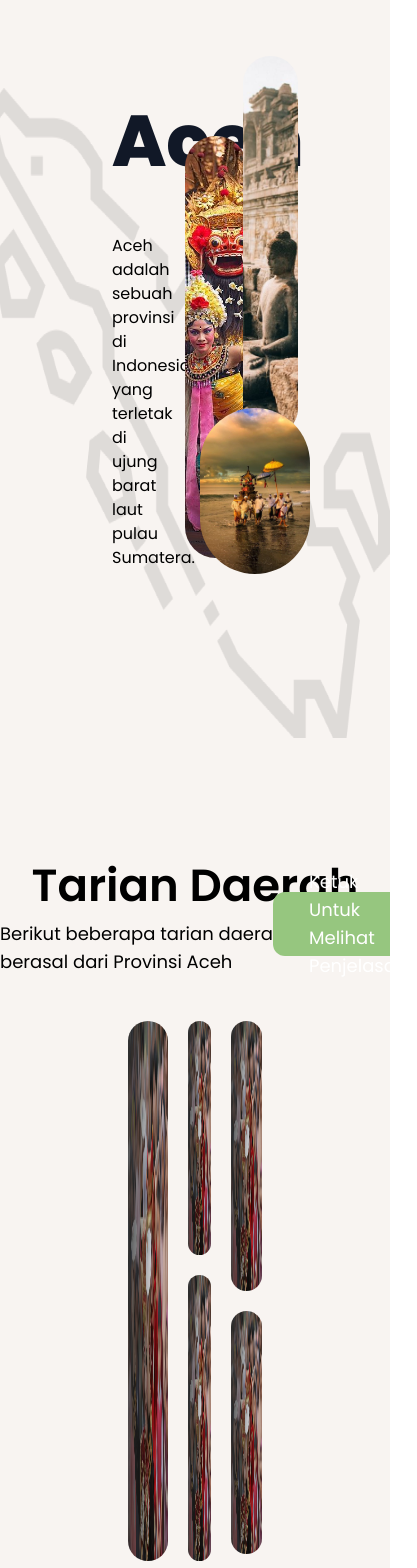
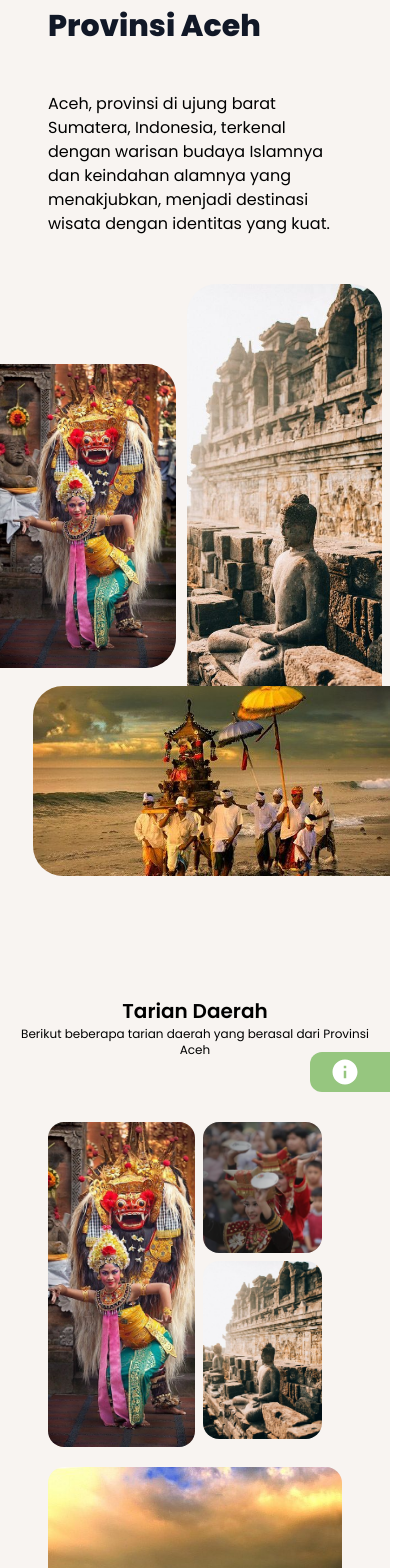
Before and after one commit to YasaKafi/Techomfest-CultureKu, a React (Vite) app: page /detail-page/1 in a window 390 px wide. Shown: the part 120-1688 px from the top of the page, 417 px wide, since content can reach past the window. Built offline with nearby package versions, Linux system fonts and the light colour scheme.

Commit message:
style : [YK] responsive mobile design in the detail-page

```diff
--- a/src/components/detail_component/component_one.jsx
+++ b/src/components/detail_component/component_one.jsx
@@ -5,16 +5,16 @@ function ComponentOneDetail ({namaProvinsi,deskripsiProvinsi,imageHeroOne,imageH
     return(
         <>
             <div className="  w-full   pt-32  ">
-            <div className="absolute top-52 left-0  ">
+            <div className="absolute top-52 left-0 lg:flex es:hidden ">
           <img
             src={imageAsset.bgPetaSumatera}
             alt=""
             style={{ height: "650px", opacity: "0.1" }}
           />
         </div>
-        <div className="flex flex-row  pl-16 pr-16">
-          <div className="w-2/5 h-[650px]  px-12  flex flex-col justify-center">
-            <div className=" text-gray-900 text-7xl font-bold font-poppins leading-tight">
+        <div className="flex lg:flex-row es:flex-col lg:px-16 md:px-0">
+          <div className="w-full lg:h-[650px] es:h-auto px-12  flex flex-col justify-center">
+            <div className=" text-gray-900 2xl:text-7xl xl:text-6xl lg:text-5xl md:text-4xl sm:text-4xl es:text-3xl font-bold font-poppins leading-tight">
               {namaProvinsi}
             </div>
             <div className="pt-12 text-base font-poppins font-normal">
@@ -25,21 +25,21 @@ function ComponentOneDetail ({namaProvinsi,deskripsiProvinsi,imageHeroOne,imageH
             </div>
 
           </div>
-          <div className="w-3/5 h-screen relative ">
-            <div className="custom-width-40  h-1/2 absolute  custom-left-10 top-32 xl:custom-height-45 2xl:h-1/2  lg:custom-height-45">
-              <img src={imageHeroOne}  alt="" className="h-full w-full object-cover rounded-[50px] " />
+          <div className="w-full h-[90vh] relative ">
+            <div className="lg:custom-width-40 es:custom-width-45 es:left-0 lg:h-1/2 es:h-2/5 es:custom-width-60 absolute  lg:custom-left-10 top-32 xl:custom-height-45 2xl:h-1/2  lg:custom-height-45">
+              <img src={imageHeroOne}  alt="" className="h-full w-full object-cover es:rounded-r-[30px] es:rounded-l-none  lg:rounded-[30px]" />
             </div>
 
             <div
-              className="custom-width-35  custom-height-45 absolute  custom-left-47 top-12  2xl:custom-left-47  xl:left-2/4 lg:custom-left-54 xl:custom-height-45  lg:custom-height-45 "
+              className="lg:custom-width-35 es:w-1/2 lg:custom-height-45 es:h-3/5 absolute sm:left-3/5 es:custom-left-48 lg:custom-left-53 top-12  2xl:custom-left-53   lg:custom-left-53 xl:custom-height-45  lg:custom-height-45 "
             >
-                <img src={imageHeroTwo}  alt="" className="h-full w-full object-cover rounded-[80px] " />
+                <img src={imageHeroTwo}  alt="" className="h-full w-full object-cover rounded-[30px] " />
             </div>
 
             <div
-              className="custom-width-70  h-2/6  absolute   custom-left-20 top-[400px] 2xl:h-2/6 xl:custom-height-30 lg:custom-height-30 2xl:custom-width-70 xl:custom-width-70 lg:w-4/5 "
+              className="lg:custom-width-70 es:w-11/12 lg:h-2/6 md:h-2/5 sm:h-1/4 es:h-1/4 absolute es:right-0  lg:custom-left-20 top-[450px] 2xl:h-2/6 xl:custom-height-30 lg:custom-height-30 2xl:custom-width-70 xl:custom-width-70 lg:w-4/5 "
             >
-                <img src={imageHeroThree}  alt="" className=" w-full max-h-full object-cover  rounded-[80px]" />
+                <img src={imageHeroThree}  alt="" className=" w-full max-h-full object-cover  es:rounded-l-[30px] es:rounded-r-none  lg:rounded-[30px]" />
             </div>
           </div>
         </div>
--- a/src/components/detail_component/component_two.jsx
+++ b/src/components/detail_component/component_two.jsx
@@ -5,93 +5,148 @@ import { IoMdCloseCircle } from "react-icons/io";
 
 function ComponentTwoDetail() {
   const [showOverlay, setShowOverlay] = useState(false);
+  const [showOverlayInformation, setShowOverlayInformation] = useState(false);
+  const [selectedImageIndex, setSelectedImageIndex] = useState(null);
 
-  const handleImageClick = () => {
+  const handleImageClick = (index) => {
+    setSelectedImageIndex(index);
     setShowOverlay(true);
   };
 
   const closeOverlay = () => {
     setShowOverlay(false);
+    setShowOverlayInformation(false);
   };
+  const titles = [
+    "Gunung Bromo",
+    "Teluk Cendrawasih",
+    "Pura Tanah Lot",
+    "Candi Prambanan",
+    "Tari Kecak",
+  ];
+
+  const images = [
+    { src: `${imageAsset.TariKecak}`,  },
+    { src: `${imageAsset.TariPiring}`, customHeight: 45 },
+    { src: `${imageAsset.PatungCandi}`, customHeight: 55 },
+    { src: `${imageAsset.TradisiBali}`, customHeight: 30 },
+    { src: `${imageAsset.puraTanahLot}`, customHeight: 45 },
+    // ... dan seterusnya
+  ];
+
+  const descriptions = [
+    `Wisata Gunung Bromo adalah salah satu tempat wisata di indonesia yang menjadi favorit bagi wisatawan baik dalam negeri maupun luar negeri. Gunung Bromo terletak di Kabupaten Probolinggo. Gunung Bromo memiliki ketinggian sekitar 2392 mdpl. Memiliki kawah yang menjadi objek utama yang sering dikunjungi oleh wisatawan asing maupun lokal. Untuk sampai di bibir kawah, para wisatawan harus menaiki tangga yang cukup panjang. Gunung Bromo juga di kenal dengan sunrise dan sunsetnya. Tidak hanya pemandangan matahari terbit saja yang menjadi daya tarik utama Gunung Bromo, namun ada banyak sekali tempat wisata di sekitar Gunung Bromo yang jarang di explore oleh wisatawan.`,
+    `Teluk Cendrawasih, terletak di ujung barat Pulau Papua, adalah sebuah perwakilan keajaiban alam Indonesia yang menakjubkan. Teluk ini dikenal karena kekayaan alam bawah lautnya yang luar biasa dan keindahan lanskapnya yang memukau. Dengan air laut yang tenang, teluk ini menjadi rumah bagi lebih dari 200 spesies ikan, termasuk hiu paus yang menjadi daya tarik utama. Di antara terumbu karang yang mempesona, keindahan alam Teluk Cendrawasih tak terbantahkan, menyuguhkan pengalaman menyelam yang memukau dan membius setiap pengunjung dengan keajaiban alam yang tak tertandingi.`,
+    `Pura Tanah Lot, ikon spiritual di Bali, menghadirkan keindahan alam yang menakjubkan dengan penyangga kuil yang menjulang di atas laut. Tempat suci ini, yang dikaitkan dengan dewa-dewa laut dalam kepercayaan Hindu Bali, sering menjadi tujuan wisatawan yang mencari pemandangan matahari terbenam yang dramatis. Disamping fungsi spiritualnya, pura ini juga menawarkan pengalaman budaya dengan upacara keagamaan dan tarian tradisional yang memikat. Keunikan arsitektur dan lokasinya yang spektakuler menjadikan Pura Tanah Lot sebagai tujuan yang tak terlupakan bagi pengunjung yang ingin merasakan spiritualitas dan keindahan alam Bali secara serentak.`,
+    `Candi Prambanan, merupakan kompleks kuil Hindu terbesar di Indonesia, menampilkan kemegahan arsitektur dan warisan sejarah yang luar biasa. Terletak di Yogyakarta, candi ini adalah simbol penting dari kebudayaan Jawa kuno. Dibangun pada abad ke-9 Masehi, candi ini menampilkan relief indah serta kompleks struktural yang mengagumkan, terutama candi utama yang didedikasikan untuk Trimurti Hindu: Brahma, Vishnu, dan Shiva. Pengunjung sering kali terpesona oleh keindahan detil arsitektur yang rumit dan ketinggian candi-candi yang menjulang, menciptakan pengalaman spiritual dan sejarah yang tak terlupakan. .`,
+    `Tari Kecak, merupakan kompleks kuil Hindu terbesar di Indonesia, menampilkan kemegahan arsitektur dan warisan sejarah yang luar biasa. Terletak di Yogyakarta, candi ini adalah simbol penting dari kebudayaan Jawa kuno. Dibangun pada abad ke-9 Masehi, candi ini menampilkan relief indah serta kompleks struktural yang mengagumkan, terutama candi utama yang didedikasikan untuk Trimurti Hindu: Brahma, Vishnu, dan Shiva. Pengunjung sering kali terpesona oleh keindahan detil arsitektur yang rumit dan ketinggian candi-candi yang menjulang, menciptakan pengalaman spiritual dan sejarah yang tak terlupakan. .`,
+  ];
   return (
     <>
       <div className="w-full h-fit relative">
         <div
-          className="custom-width-30  h-16 absolute flex flex-row right-0 justify-start pl-5 items-center top-10 rounded-xl bg-premierColor"
+          className="w-1/5  h-16 absolute  flex flex-row right-0 justify-start pl-5 items-center top-10 rounded-xl bg-premierColor es:flex lg:flex lg:w-1/5 lg:h-16 sm:w-28 sm:h-12 es:w-20 es:h-10 lg:top-10 sm:top-12 es:top-14"
           style={{
             borderBottomRightRadius: "0",
             borderTopRightRadius: "0",
           }}
+          onClick={() => setShowOverlayInformation(true)}
         >
           <RiInformationFill color="white" size={30} />{" "}
-          <span className="font-regular text-white pl-4  text-lg font-poppins">
-            {""}Ketuk Untuk Melihat Penjelasan{" "}
+          <span className="font-regular text-white pl-4  text-sm font-poppins lg:flex es:hidden">
+            {""}Ketuk Pada Foto Untuk Melihat Penjelasan{" "}
           </span>
         </div>
         <div className="w-full h-screen flex flex-col">
-          <div className="w-full h-1/5  flex flex-col items-center font-poppins">
-            <div className="font-semibold text-[45px]">Tarian Daerah</div>
-            <div className="font-regular text-lg">
+          <div className="w-full h-auto mb-16 flex flex-col items-center font-poppins">
+            <div className="font-semibold text-[40px] md:text-[30px] sm:text-[25px] es:text-[20px] lg:text-[40px]">
+              Tarian Daerah
+            </div>
+            <div className="font-regular text-lg lg:text-lg sm:text-sm es:text-xs es:text-center md:px-0 es:px-4">
               Berikut beberapa tarian daerah yang berasal dari Provinsi Aceh
             </div>
           </div>
-          <div className="w-full h-4/5 flex flex-row px-32 ">
+          <div className="w-full h-4/5 flex lg:flex-row es:flex-col es:px-12 lg:px-32 ">
+            <div className="lg:h-full es:h-1/2 lg:w-3/5 es:w-full es:flex es:flex-row">
+              {images.slice(0, 1).map((image, index) => (
                 <img
-              src={imageAsset.TariPiring}
-              alt=""
-              className="custom-width-30 h-4/5 object-fill mr-5 rounded-[30px] cursor-pointer"
-              onClick={handleImageClick}
+                  key={index}
+                  src={image.src}
+                  alt={`Gambar ${index + 1}`}
+                  className={`lg:w-3/5 es:w-1/2 lg:h-4/5 es:h-full object-cover lg:mr-5 sm:mr-3 es:mr-2 lg:rounded-[30px] es:rounded-2xl cursor-pointer`}
+                  onClick={() => handleImageClick(index)}
                 />
-            <div className="flex custom-width-30 h-4/5 flex-col mr-5 ">
+              ))}
+              <div className="flex es:w-1/2  lg:w-2/5 lg:h-4/5 es:h-full flex-col mr-5 ">
+                {images.slice(1, 3).map((image, index) => (
                   <img
-                src={imageAsset.TariPiring}
-                alt=""
-                className="w-full custom-height-45 object-fill rounded-[30px] mb-5 cursor-pointer"
-                onClick={handleImageClick}
+                    key={index}
+                    src={image.src}
+                    alt={`Gambar ${index + 2}`}
+                    className={`w-full custom-height-${image.customHeight} object-cover lg:rounded-[30px] es:rounded-2xl lg:mb-5 sm:mb-3 es:mb-2 cursor-pointer`}
+                    onClick={() => handleImageClick(index + 1)}
                   />
+                ))}
+
+              </div>
+            </div>
+
+            <div className="flex lg:mt-0 es:mt-3 lg:custom-width-40 es:w-full lg:h-4/5 es:h-1/2 flex-col">
+              {images.slice(3,5).map((image, index) => (
                 <img
-                src={imageAsset.TariPiring}
-                alt=""
-                className="w-full custom-height-55 object-fill  rounded-[30px] cursor-pointer"
-                onClick={handleImageClick}
+                  key={index}
+                  src={image.src}
+                  alt={`Gambar ${index + 4}`}
+                  className={`w-full lg:h-${
+                    index === 0 ? "1/2" : `custom-height-45`
+                  } es:${
+                    index === 0 ? "custom-height-35" : "custom-height-45"
+                  } object-cover lg:rounded-[30px] es:rounded-2xl cursor-pointer mt-2 mb-3`}
+                  onClick={() => handleImageClick(index + 3)}
                 />
-            </div>
-            <div className="flex custom-width-40 h-4/5 flex-col">
-              <img
-                src={imageAsset.TariPiring}
-                alt=""
-                className="w-full h-1/2 object-fill mb-5 rounded-[30px] cursor-pointer"
-                onClick={handleImageClick}
-              />
-              <img
-                src={imageAsset.TariPiring}
-                alt=""
-                className="w-full custom-height-45 object-fill  rounded-[30px] cursor-pointer"
-                onClick={handleImageClick}
-              />
+              ))}
             </div>
           </div>
         </div>
         {showOverlay && (
           <div className="fixed top-0 left-0 w-full h-full bg-black bg-opacity-50 flex justify-center items-center z-50">
-          <div className=" w-1/2 h-1/2 bg-basicColor p-12 rounded-2xl shadow-2xl relative z-10">
-            <span onClick={closeOverlay} className="absolute top-0 right-0 m-3 cursor-pointer">
-            <IoMdCloseCircle  size={40} className="hover:text-red-500" />
+            <div className=" sm:w-1/2 sm:h-1/2 es:w-3/4 es:h-2/3   bg-basicColor p-12 rounded-2xl shadow-2xl relative z-10 ">
+              <span
+                onClick={closeOverlay}
+                className="absolute top-0 right-0 m-3 cursor-pointer"
+              >
+                <IoMdCloseCircle size={40} className="hover:text-red-500" />
               </span>
               <div className="font-poppins flex flex-col justify-center items-center">
-                <div className="font-semibold text-[45px]">
-                Tari Saman
+                <div className="font-semibold lg:text-[45px] sm:text-[30px] es:text-lg">
+                  {titles[selectedImageIndex]}
                 </div>
-                <div className="font-regular text-lg text-justify pt-5">
-                Tari Saman adalah tarian tradisional Aceh yang berasal dari masyarakat suku Gayo. Uniknya, tarian ini dilakukan secara berkelompok dengan penari duduk bersila dalam formasi yang rapat, sambil melakukan gerakan tangan, kepala, dan tubuh yang sangat dinamis. Tarian ini tidak hanya memperlihatkan keindahan gerakan, tetapi juga melibatkan nyanyian, di mana penari menyanyikan syair-syair yang bersifat religius atau menceritakan kisah-kisah lokal. Tari Saman sering diartikan sebagai simbol kebersamaan, kerjasama, dan semangat gotong-royong dalam budaya Aceh.
+                <div className="font-regular text-lg text-justify pt-5 lg:text-sm xl:text-sm 2xl:text-lg sm:text-xs es:text-[10px] es:leading-4 ">
+                  {descriptions[selectedImageIndex]}
                 </div>
               </div>
-            {/* Isi konten overlay di sini */}
+            </div>
+          </div>
+        )}
+        {showOverlayInformation && (
+          <div className="fixed top-0 left-0 w-full h-full bg-black bg-opacity-50 flex justify-center items-center z-50">
+            <div className=" lg:w-1/5 lg:h-1/4 es:w-1/2 es:h-2/5 bg-basicColor p-12 rounded-2xl shadow-2xl relative z-10 ">
+              <span
+                onClick={closeOverlay}
+                className="absolute top-0 right-0 m-3 cursor-pointer"
+              >
+                <IoMdCloseCircle size={40} className="hover:text-red-500" />
+              </span>
+              <div className="font-poppins flex flex-col justify-center items-center">
+                <div className="font-semibold text-[25px]">Information Box</div>
+                <div className="font-regular text-lg text-justify pt-5 lg:text-sm xl:text-sm 2xl:text-lg">
+                  Ketuk Pada Foto Untuk Melihat Penjelasan
+                </div>
+              </div>
             </div>
           </div>
         )}
       </div>
-
     </>
   );
 }
--- a/src/index.css
+++ b/src/index.css
@@ -60,11 +60,20 @@
   .custom-top-70 {
     top: 70%;
   }
+  .custom-left-53 {
+    left: 53%;
+  }
+  .custom-left-65 {
+    left: 65%;
+  }
   .custom-left-10 {
     left: 10%;
   }
-  .custom-left-47 {
-    left: 47%;
+  .custom-left-48 {
+    left: 48%;
+  }
+  .custom-left-45 {
+    left: 45%;
   }
   .custom-left-54 {
     left: 54%;
--- a/src/utils/provinsiDetailData.js
+++ b/src/utils/provinsiDetailData.js
@@ -3,8 +3,8 @@ import imageAsset from "../utils/image";
 const provinsiDetailData = [
     {
       id: 1,
-      namaProvinsi: 'Aceh',
-      descProvinsi: 'Aceh adalah sebuah provinsi di Indonesia yang terletak di ujung barat laut pulau Sumatera.',
+      namaProvinsi: 'Provinsi Aceh',
+      descProvinsi: 'Aceh, provinsi di ujung barat Sumatera, Indonesia, terkenal dengan warisan budaya Islamnya dan keindahan alamnya yang menakjubkan, menjadi destinasi wisata dengan identitas yang kuat.',
       imageHeroOne: `${imageAsset.TariKecak}`,
       imageHeroTwo: `${imageAsset.PatungCandi}`,
       imageHeroThree: `${imageAsset.TradisiBali}`,
```
Also changed, not shown: src/components/detail_component/component_five.jsx (+25 -25 lines), src/components/detail_component/component_four.jsx (+8 -8 lines), src/components/detail_component/component_seven.jsx (+31 -25 lines), src/components/detail_component/component_six.jsx (+11 -10 lines), src/components/detail_component/component_three.jsx (+16 -14 lines). Lines whose indentation alone changed are shown as unchanged.
